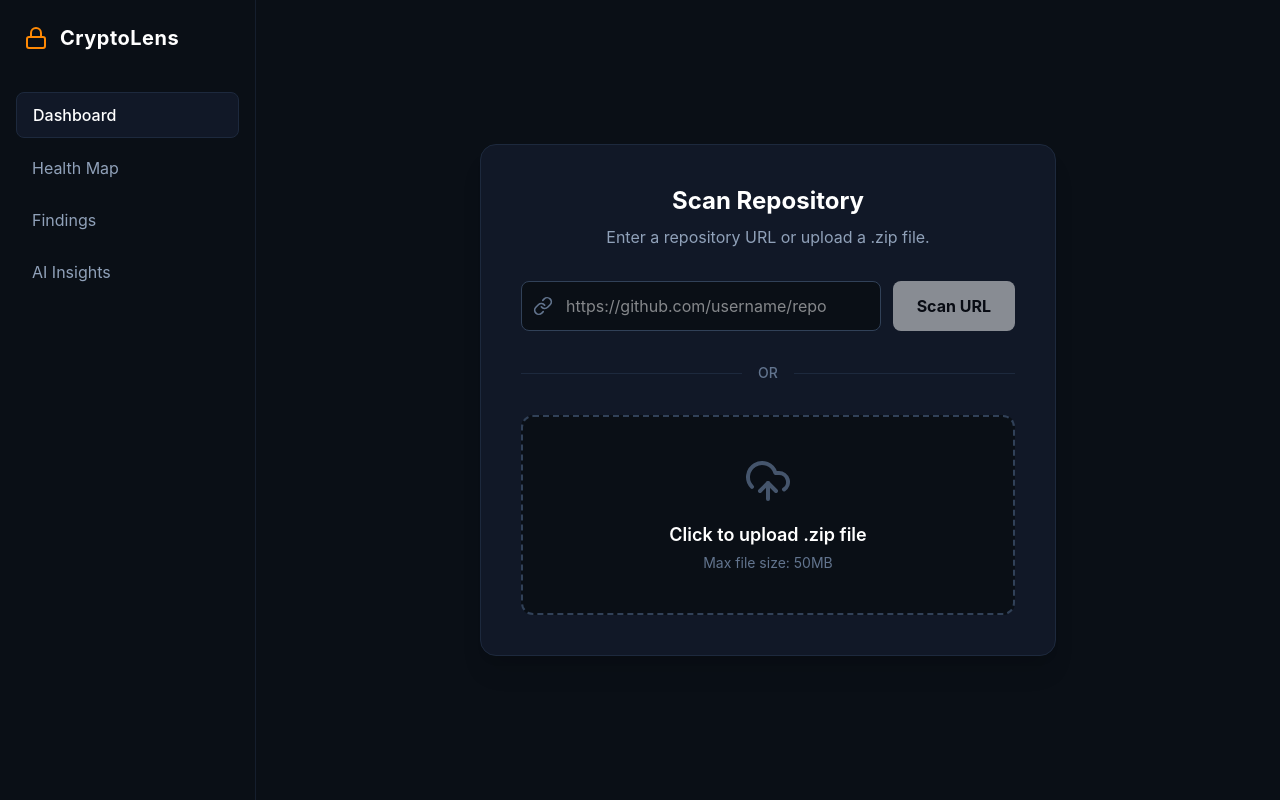
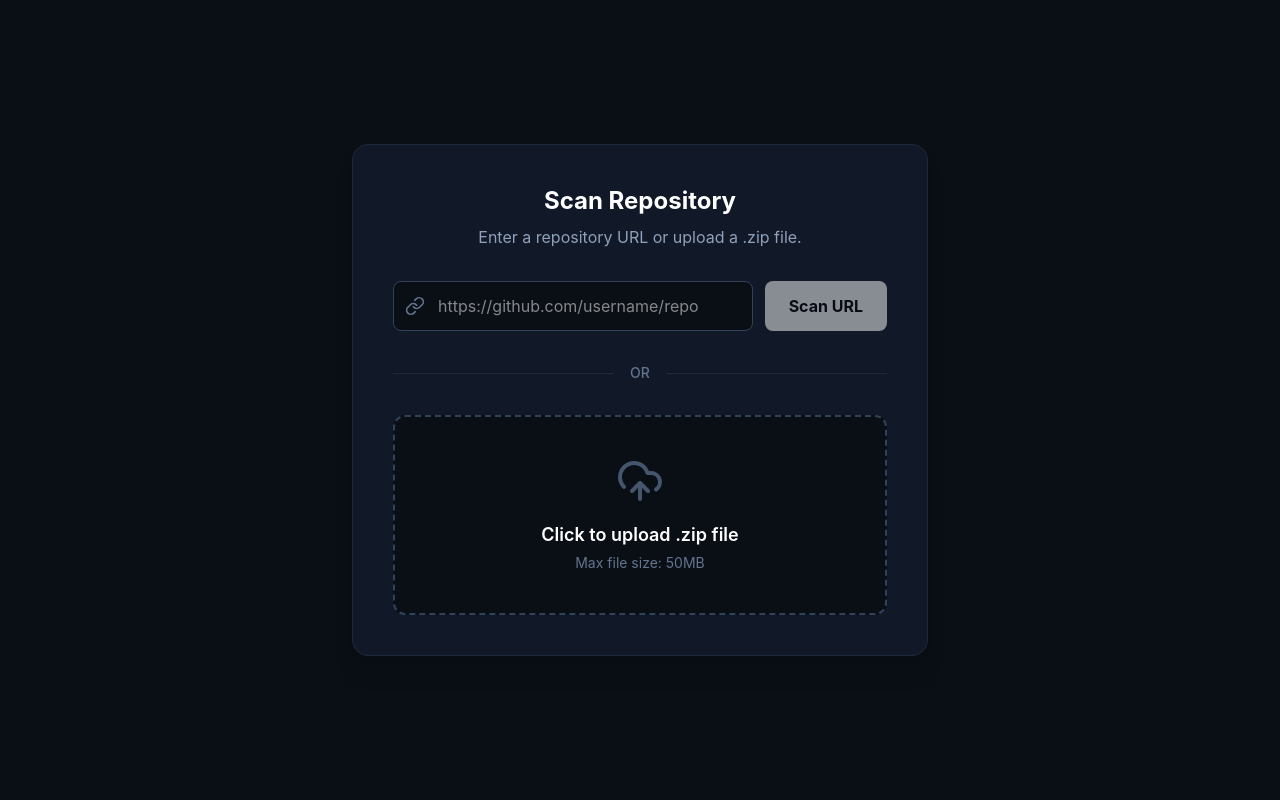
Before and after one commit to aashraykini2109/CryptoLens, a React app in the folder frontend/: page / in a window 1280 px wide. Built offline with nearby package versions, Linux system fonts and the light colour scheme; the HTML template or start-up script is replaced by a standard one.

Commit message:
Fix sidebar layout

```diff
--- a/frontend/src/App.jsx
+++ b/frontend/src/App.jsx
@@ -129,6 +129,7 @@ export default function App() {
       {/* =================================================
           SIDEBAR
       ================================================= */}
+      {appState === 'complete' && (
 
       <div className="w-64 border-r border-slate-800/60 p-4 flex flex-col gap-6 bg-[#0a0f16] z-10 relative">
 
@@ -172,6 +173,7 @@ export default function App() {
 
         </nav>
       </div>
+      )}
 
       {/* =================================================
           MAIN CONTENT
```
